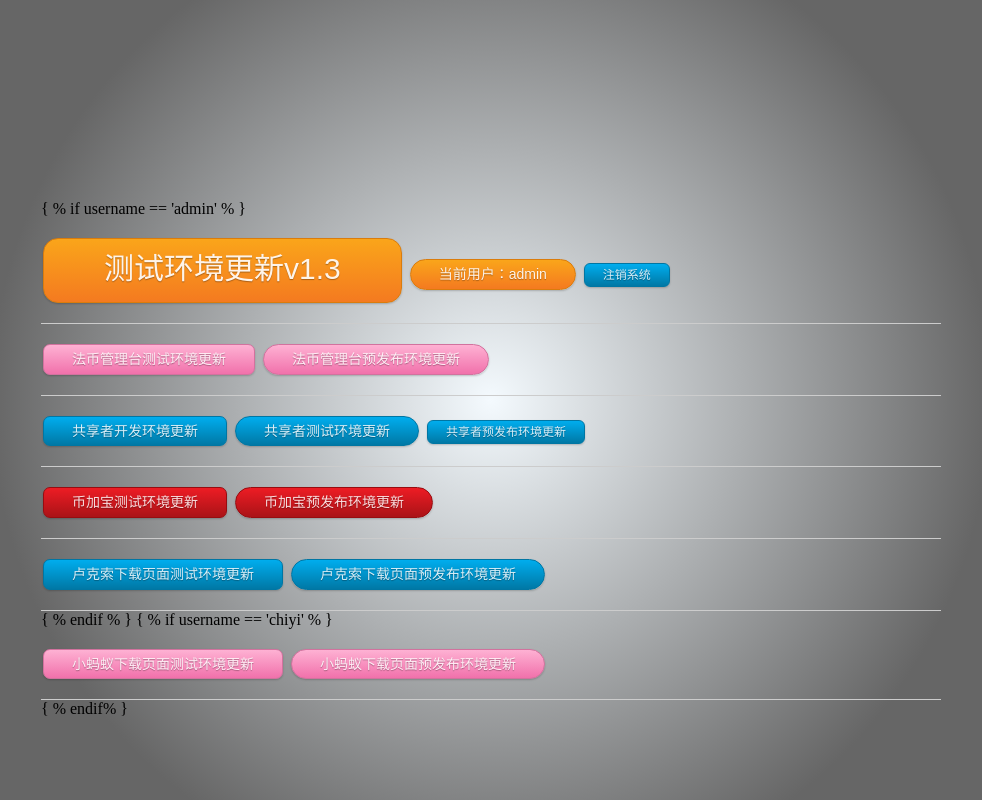
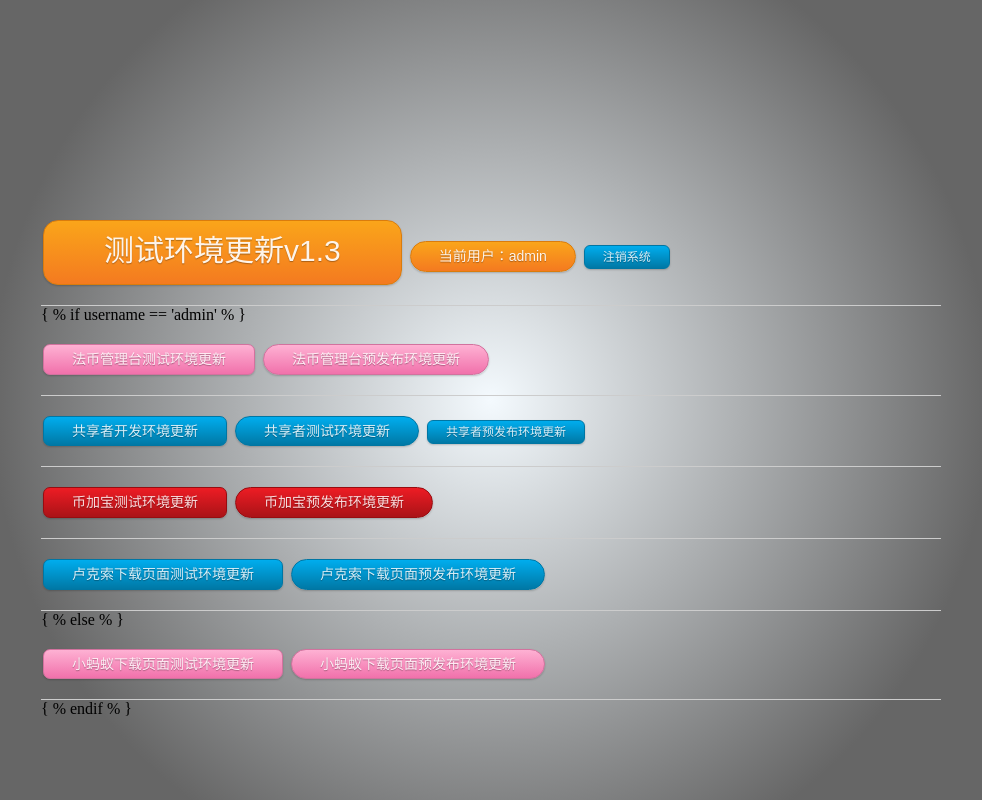
Before and after one commit to zouguohui/StaticProject, a Django app: page / in a window 1280 px wide. Shown: the whole page, without its empty margins (149-1131 px from the left). Run offline with Django 3.2, Linux system fonts and the light colour scheme; a user stored in the database is signed in.

Commit message:
Update index.html

```diff
--- a/templates/index.html
+++ b/templates/index.html
@@ -288,12 +288,12 @@ div {
     </style>
 </head>
 <body>
-   { % if username == 'admin' % }
    <div>
        <a href="#" class="button tel orange big"> 测试环境更新v1.3 </a>
        <a href="#" class="button tel orange bigrounded">当前用户：{{ username }}</a>
        <a href="/logout.html" class="button blue medium">注销系统</a>
    </div>
+{ % if username == 'admin' % }
 	 <div>
 	<a href="/fabitest.html" class="button pink">法币管理台测试环境更新</a>
 	<a href="/fabipre.html" class="button pink bigrounded">法币管理台预发布环境更新</a>
@@ -313,12 +313,11 @@ div {
        <a href="/bjbstatictest.html" class="button blue">卢克索下载页面测试环境更新</a>
        <a href="/bjbstaticpre.html" class="button blue bigrounded">卢克索下载页面预发布环境更新</a>
 </div>
-{ % endif % }
-{ % if username == 'chiyi' % }
+{ % else % }
 <div>
 	<a href="/littleantstest.html" class="button pink">小蚂蚁下载页面测试环境更新</a>
 	<a href="/littleantspre.html" class="button pink bigrounded">小蚂蚁下载页面预发布环境更新</a>
     </div>
-{ % endif% }
+{ % endif % }
 </body>
 </html>
```
